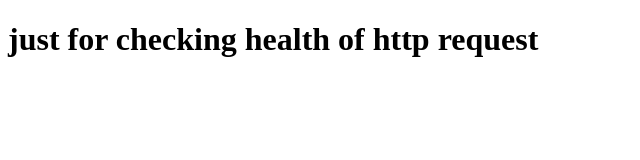
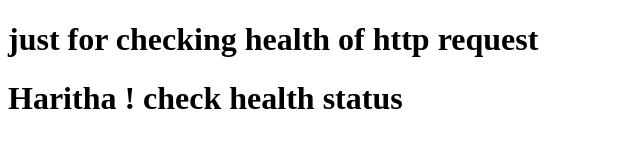
Before and after one commit to tsharithanaidu/haritha-webapp-project, a plain HTML site: page health.html in a window 1280 px wide. Shown: the whole page, without its empty margins (0-640 px from the left). Drawn offline with Linux system fonts and the light colour scheme.

Commit message:
page changes

```diff
--- a/health.html
+++ b/health.html
@@ -7,6 +7,7 @@
 </head>
 <body>
    <h1> just for checking health of http request</h1>
+   <h1> Haritha ! check health status</h1>
 
 </body>
 </html>
```
